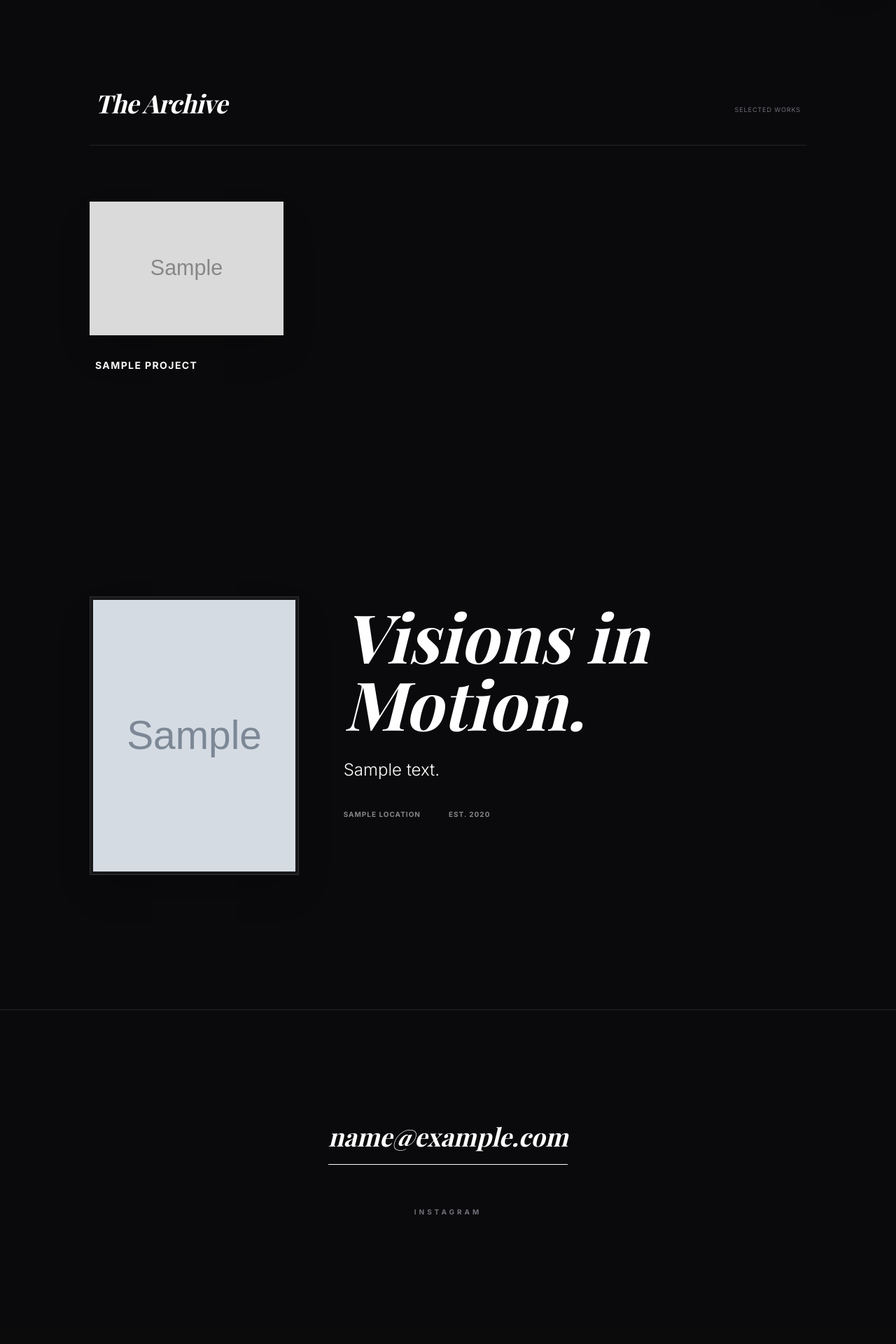
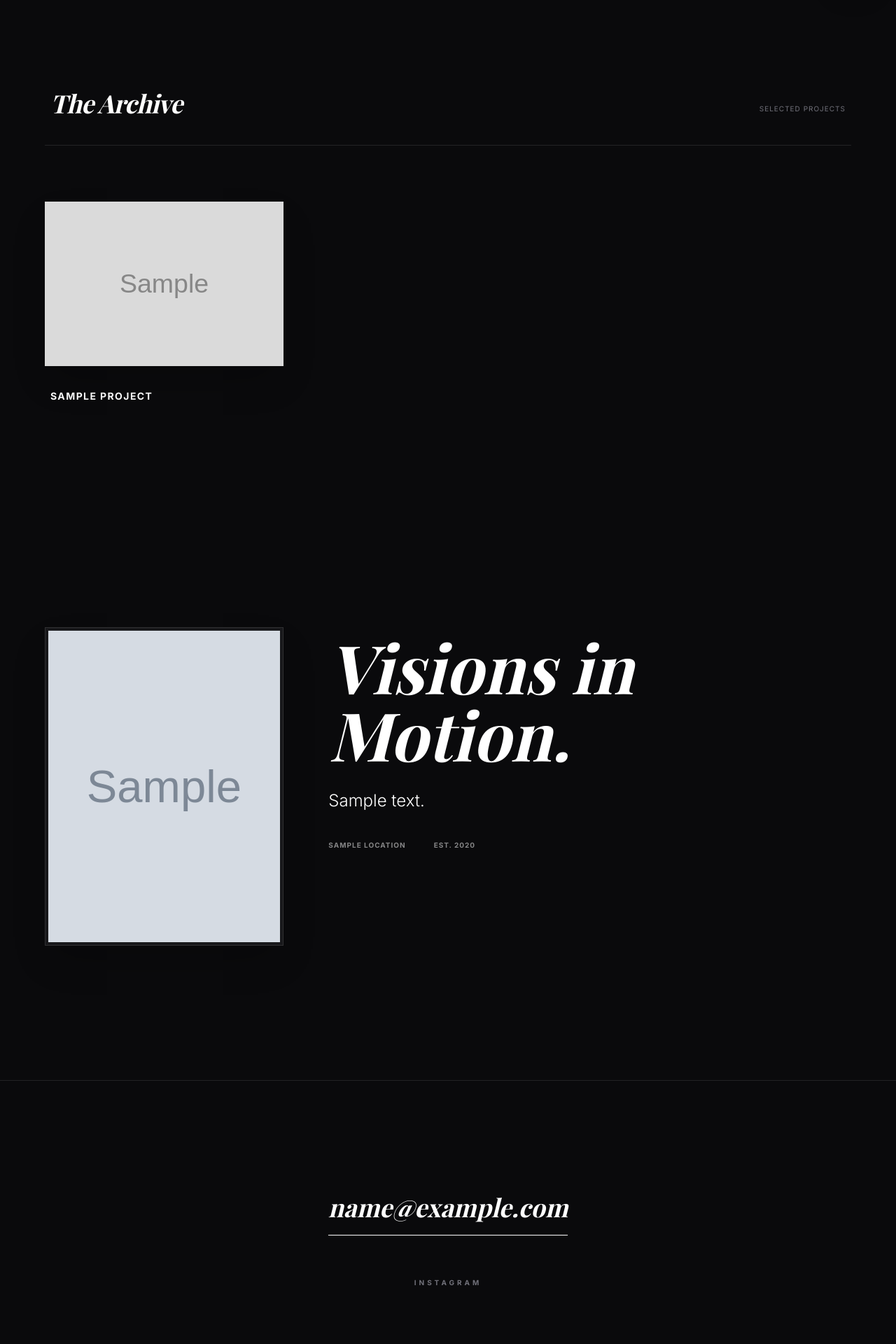
Before and after one commit to KCTD16/VBL-Portfolio, a Flask app: template templates/index.html in a window 1280 px wide. Shown: the part 801-2721 px from the top of the page at 70% size. Before the commit the page ends 2536 px from the top, so only its background shows below. Run offline with Flask 3, Linux system fonts and the light colour scheme; the template is opened without the code that fills it: most values are stand-ins (such as "Sample title", 1, 10 or a date in 2020); grey boxes marked "Sample" are stand-in pictures; some libraries are stand-ins or nearby versions; some web fonts are replaced.

Commit message:
updated gallery and index

```diff
--- a/app.py
+++ b/app.py
@@ -1,3 +1,4 @@
+import os
 import random
 from flask import Flask, render_template
 from data import BIO, PROJECTS, SKILLS
@@ -6,17 +7,17 @@ app = Flask(__name__)
 
 @app.route('/')
 def index():
-    # Home always shows the top 6 in order
+    # Show top 6 on Home
     return render_template('index.html', bio=BIO, projects=PROJECTS[:6], skills=SKILLS)
 
 @app.route('/archive')
 def archive():
-    # Jumbles the order for the Full Works page every time it loads
-    jumbled_projects = list(PROJECTS)
-    random.shuffle(jumbled_projects)
-    return render_template('gallery.html', bio=BIO, projects=jumbled_projects)
+    # Shuffle for the Archive page
+    jumbled = list(PROJECTS)
+    random.shuffle(jumbled)
+    return render_template('gallery.html', bio=BIO, projects=jumbled)
 
 if __name__ == '__main__':
-    import os
+    # This line allows Render to set the port, but uses 5001 on your Mac
     port = int(os.environ.get("PORT", 5001))
-    app.run(host='0.0.0.0', port=port)
+    app.run(host='0.0.0.0', port=port, debug=True)
--- a/templates/index.html
+++ b/templates/index.html
@@ -13,12 +13,17 @@
         html { scroll-behavior: smooth; }
         body { background-color: var(--bg-primary); color: var(--text-primary); font-family: 'Inter', sans-serif; transition: background-color 0.8s ease; overflow-x: hidden; }
         @media (pointer: fine) { body, a, button, .group, .cursor-pointer { cursor: none !important; } }
+
         #custom-cursor {
             position: fixed; top: 0; left: 0; width: 35px; height: 35px; background-color: white;
-            pointer-events: none; z-index: 9999999; mix-blend-mode: difference; opacity: 0;
+            pointer-events: none; z-index: 9999999; mix-blend-mode: difference;
             clip-path: polygon(50% 0%, 61% 35%, 98% 35%, 68% 57%, 79% 91%, 50% 70%, 21% 91%, 32% 57%, 2% 35%, 39% 35%);
-            will-change: transform; transition: opacity 0.3s ease;
+            will-change: transform; transition: opacity 0.3s ease; opacity: 0;
         }
+
+        .reveal { opacity: 0; transform: translateY(30px); transition: all 0.8s cubic-bezier(0.2, 0.8, 0.2, 1); }
+        .reveal.active { opacity: 1; transform: translateY(0); }
+
         .font-editorial { font-family: 'Playfair Display', serif; }
         #lightbox.hidden { opacity: 0; visibility: hidden; pointer-events: none; }
         #lightbox { transition: all 0.4s ease; position: fixed; inset: 0; z-index: 1000; background: rgba(0,0,0,0.98); display: flex; align-items: center; justify-content: center; padding: 20px; }
@@ -29,6 +34,7 @@
 </head>
 <body id="home">
     <div id="custom-cursor"></div>
+
     <nav class="fixed top-0 w-full z-[100] px-6 py-8 md:px-12 flex justify-between items-center mix-blend-difference text-white">
         <div class="font-editorial italic text-2xl tracking-tighter">VBL</div>
         <div class="flex gap-8 md:gap-12 text-[10px] uppercase tracking-[0.4em] font-bold">
@@ -37,12 +43,15 @@
             <a href="#content">Content</a>
         </div>
     </nav>
+
     <div id="lightbox" class="hidden">
         <button onclick="closeLightbox()" class="absolute top-10 right-10 text-white z-[1001] hover:scale-125 transition"><i class="fas fa-times text-2xl"></i></button>
         <div id="lightbox-content" class="w-full h-full flex items-center justify-center"></div>
     </div>
+
+    <!-- Hero -->
     <section class="relative h-screen flex items-center justify-center overflow-hidden bg-black">
-        <video id="hero-video" autoplay loop muted playsinline class="absolute inset-0 w-full h-full object-cover z-0 opacity-60">
+        <video id="hero-video" autoplay loop muted playsinline preload="auto" class="absolute inset-0 w-full h-full object-cover z-0 opacity-60">
             <source src="{{ url_for('static', filename=bio.hero_video) }}" type="video/mp4">
         </video>
         <div class="absolute inset-0 bg-black/20 z-1 pointer-events-none"></div>
@@ -51,24 +60,25 @@
             <p class="text-[10px] tracking-[0.7em] uppercase text-zinc-300 mt-10 font-bold">{{ bio.role }}</p>
         </div>
     </section>
-    <!-- Gallery: Compact 3x3 -->
-    <section id="gallery" class="py-32 px-12 bg-[var(--bg-secondary)]">
-        <div class="max-w-5xl mx-auto">
-            <div class="flex justify-between items-end mb-20 border-b border-[var(--border-color)] pb-10 px-2">
+
+    <!-- Gallery -->
+    <section id="gallery" class="py-32 px-6 md:px-12 bg-[var(--bg-secondary)]">
+        <div class="max-w-6xl mx-auto">
+            <div class="reveal flex justify-between items-end mb-20 border-b border-[var(--border-color)] pb-10 px-2">
                 <h2 class="text-3xl md:text-4xl font-editorial italic tracking-tight leading-none">The Archive</h2>
-                <p class="text-[9px] uppercase tracking-widest text-zinc-500 mb-1">Selected Works</p>
+                <p class="text-[10px] uppercase tracking-widest text-zinc-500 mb-1">Selected Projects</p>
             </div>
-            <div class="grid grid-cols-1 md:grid-cols-2 lg:grid-cols-3 gap-24">
+            <div class="grid grid-cols-1 md:grid-cols-2 lg:grid-cols-3 gap-12 md:gap-16">
                 {% for project in projects %}
-                <div class="group cursor-pointer project-card" data-is-video="{{ project.is_video }}" data-source="{% if project.is_video %}{{ url_for('static', filename=project.video) }}{% else %}{% if 'http' in project.image %}{{ project.image }}{% else %}{{ url_for('static', filename=project.image) }}{% endif %}{% endif %}">
+                <div class="reveal group cursor-pointer project-card" data-is-video="{{ project.is_video }}" data-source="{% if project.is_video %}{{ url_for('static', filename=project.video) }}{% else %}{% if 'http' in project.image %}{{ project.image }}{% else %}{{ url_for('static', filename=project.image) }}{% endif %}{% endif %}">
                     <div class="aspect-[16/11] overflow-hidden bg-zinc-900 mb-8 relative shadow-2xl">
                         {% if project.is_video %}
-                        <video loop muted playsinline preload="metadata" class="project-video-element w-full h-full object-cover grayscale group-hover:grayscale-0 transition-all duration-1000">
+                        <video loop muted playsinline preload="none" class="project-video-element w-full h-full object-cover grayscale group-hover:grayscale-0 transition-all duration-1000">
                             <source src="{{ url_for('static', filename=project.video) }}" type="video/mp4">
                         </video>
                         <div class="absolute top-4 right-4 text-white/50 group-hover:text-white transition"><i class="fas fa-play text-[8px]"></i></div>
                         {% else %}
-                        <img src="{% if 'http' in project.image %}{{ project.image }}{% else %}{{ url_for('static', filename=project.image) }}{% endif %}" class="w-full h-full object-cover grayscale group-hover:grayscale-0 group-hover:scale-105 transition-all duration-1000">
+                        <img src="{% if 'http' in project.image %}{{ project.image }}{% else %}{{ url_for('static', filename=project.image) }}{% endif %}" loading="lazy" class="w-full h-full object-cover grayscale group-hover:grayscale-0 group-hover:scale-105 transition-all duration-1000">
                         {% endif %}
                     </div>
                     <div class="px-2"><h3 class="text-[14px] font-bold uppercase tracking-widest">{{ project.title }}</h3></div>
@@ -77,27 +87,36 @@
             </div>
         </div>
     </section>
-    <!-- Bio: Aligned Portrait -->
+
+    <!-- Bio Section -->
     <section id="content" class="py-32 md:py-48 px-6 bg-[var(--bg-primary)]">
-        <div class="max-w-5xl mx-auto grid grid-cols-1 lg:grid-cols-12 gap-16 items-start">
-            <div class="lg:col-span-4">
+        <div class="max-w-6xl mx-auto grid grid-cols-1 lg:grid-cols-12 gap-16 items-start">
+            <div class="reveal lg:col-span-4">
                 <div class="aspect-[3/4] overflow-hidden bg-zinc-900 p-1 shadow-2xl border border-[var(--border-color)]">
-                    <img src="{{ url_for('static', filename=bio.content_photo) }}" alt="Laurine" class="w-full h-full object-cover">
+                    <img src="{{ url_for('static', filename=bio.content_photo) }}" alt="VBL" class="w-full h-full object-cover">
                 </div>
             </div>
-            <div class="lg:col-span-8 pt-2">
+            <div class="reveal lg:col-span-8 pt-2">
                 <h2 class="text-5xl md:text-8xl font-editorial italic mb-8 leading-tight">Visions in <br>Motion.</h2>
                 <p class="text-xl md:text-2xl text-[var(--text-secondary)] leading-relaxed mb-10 font-light max-w-3xl">{{ bio.bio }}</p>
                 <div class="flex gap-10 text-[10px] uppercase tracking-widest font-bold opacity-50"><span>{{ bio.location }}</span><span>Est. {{ bio.est_year }}</span></div>
             </div>
         </div>
     </section>
+
     <footer class="py-40 text-center border-t border-[var(--border-color)]">
-        <a href="mailto:{{ bio.contact.email }}" class="text-2xl md:text-4xl font-editorial italic hover:opacity-40 transition border-b border-[var(--text-primary)] pb-4">{{ bio.contact.email }}</a>
+        <a href="mailto:{{ bio.contact.email }}" class="reveal text-2xl md:text-4xl font-editorial italic hover:opacity-40 transition border-b border-[var(--text-primary)] pb-4">{{ bio.contact.email }}</a>
         <div class="mt-20 flex justify-center space-x-12 text-[10px] tracking-[0.4em] uppercase text-zinc-500 font-bold"><a href="https://{{ bio.contact.instagram }}" target="_blank">Instagram</a></div>
     </footer>
+
     <button onclick="toggleTheme()" class="fixed bottom-8 right-8 w-14 h-14 rounded-full bg-[var(--text-primary)] text-[var(--bg-primary)] flex items-center justify-center shadow-2xl z-[100] hover:scale-110 transition"><i id="theme-icon" class="fas fa-sun"></i></button>
+
     <script>
+        const observer = new IntersectionObserver((entries) => {
+            entries.forEach(entry => { if (entry.isIntersecting) entry.target.classList.add('active'); });
+        }, { threshold: 0.1 });
+        document.querySelectorAll('.reveal').forEach(el => observer.observe(el));
+
         const cursor = document.getElementById('custom-cursor');
         let isHovering = false;
         document.addEventListener('mousemove', (e) => {
@@ -107,6 +126,7 @@
                 cursor.style.transform = `translate3d(${x}px, ${y}px, 0) translate(-50%, -50%) scale(${isHovering ? 1.6 : 1}) rotate(${isHovering ? 144 : 0}deg)`;
             });
         });
+
         document.querySelectorAll('.project-card').forEach(card => {
             const isVideo = card.getAttribute('data-is-video') === 'True';
             const source = card.getAttribute('data-source');
@@ -118,9 +138,15 @@
                 if (isVideo) { content.innerHTML = `<video controls autoplay class="max-w-full max-h-[85vh] shadow-2xl"><source src="${source}" type="video/mp4"></video>`; }
                 else { content.innerHTML = `<img src="${source}" class="max-w-full max-h-[85vh] object-contain shadow-2xl">`; }
             });
-            card.onmouseenter = () => { if(isVideo && vid) vid.play().catch(e => {}); isHovering = true; };
-            card.onmouseleave = () => { if(isVideo && vid) vid.pause(); isHovering = false; };
+            if (isVideo && vid) {
+                card.onmouseenter = () => { vid.play().catch(e => {}); isHovering = true; };
+                card.onmouseleave = () => { vid.pause(); isHovering = false; };
+            } else {
+                card.onmouseenter = () => isHovering = true;
+                card.onmouseleave = () => isHovering = false;
+            }
         });
+
         function closeLightbox() { document.getElementById('lightbox').classList.add('hidden'); document.getElementById('lightbox-content').innerHTML = ''; }
         function updateHoverListeners() { document.querySelectorAll('a, button').forEach(item => { item.onmouseenter = () => isHovering = true; item.onmouseleave = () => isHovering = false; }); }
         updateHoverListeners();
```
Also changed, not shown: data.py (+2 -6 lines), templates/Gallery.html (+106 -20 lines), static/requirements.txt (renamed from requirments.txt/requirments.txt).
